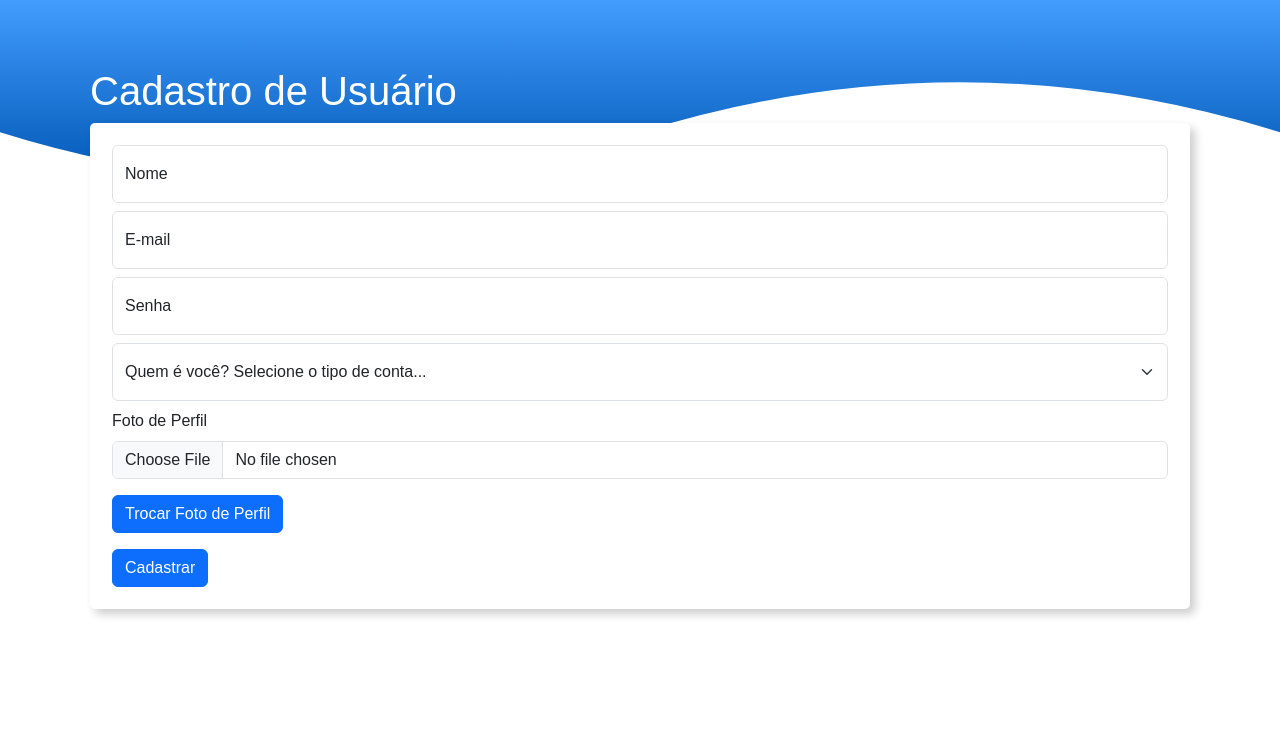
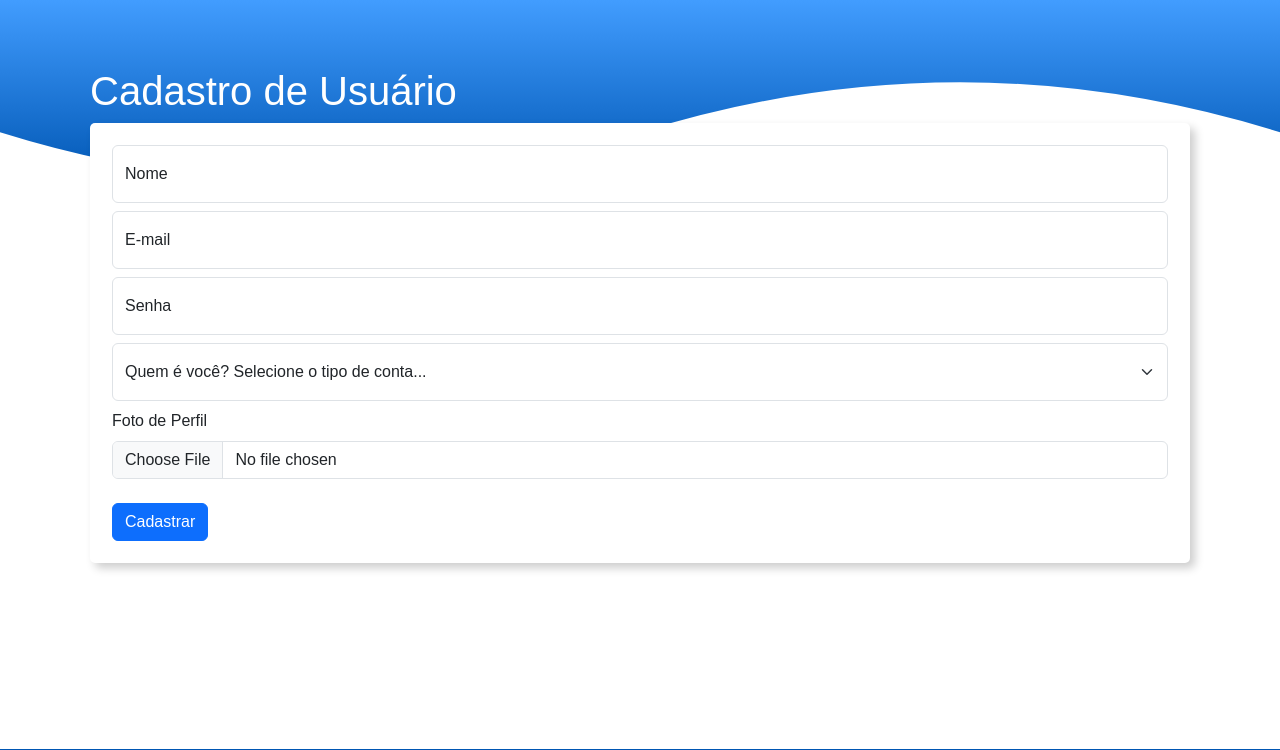
Before and after one commit to dalmo123/PPI-TrabalhoFinal, a PHP site: page /cadastro_usuario.php in a window 1280 px wide. Shown: the part 95-845 px from the top of the page. Run offline with PHP 8.4, Linux system fonts and the light colour scheme; some libraries are stand-ins or nearby versions.

Commit message:
Update cadastro_usuario.php

```diff
--- a/cadastro_usuario.php
+++ b/cadastro_usuario.php
@@ -149,7 +149,6 @@ if ($_SERVER["REQUEST_METHOD"] == "POST") {
                 <label for="profilePicture" class="form-label">Foto de Perfil</label>
                 <input type="file" class="form-control" id="profilePicture" name="foto_perfil" accept="image/*">
             </div>
-            <button type="button" class="btn btn-primary mb-2" id="uploadProfilePicture">Trocar Foto de Perfil</button>
             <div class="row  mb-2">
                 <div class="col-md-6">
                     <div class="form-floating">
```
